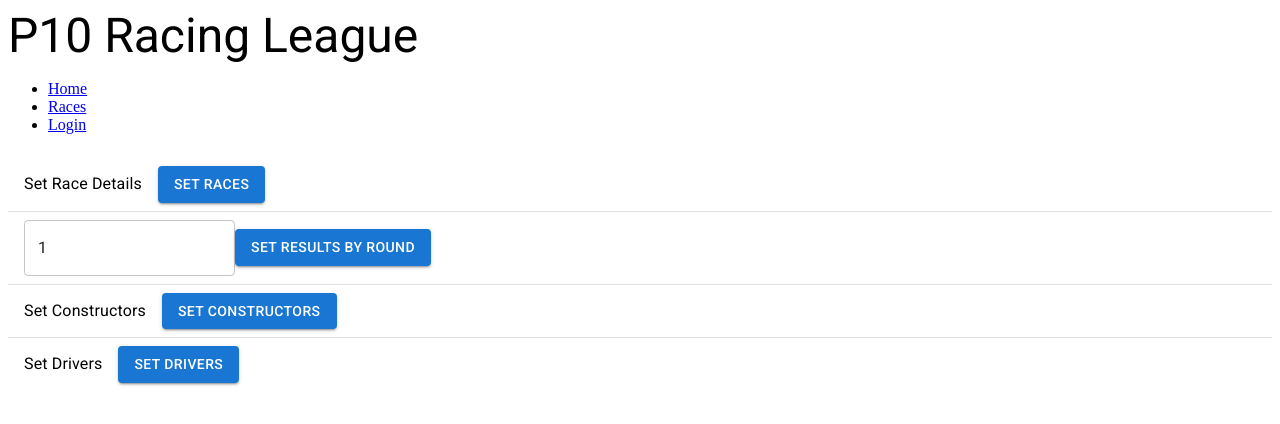
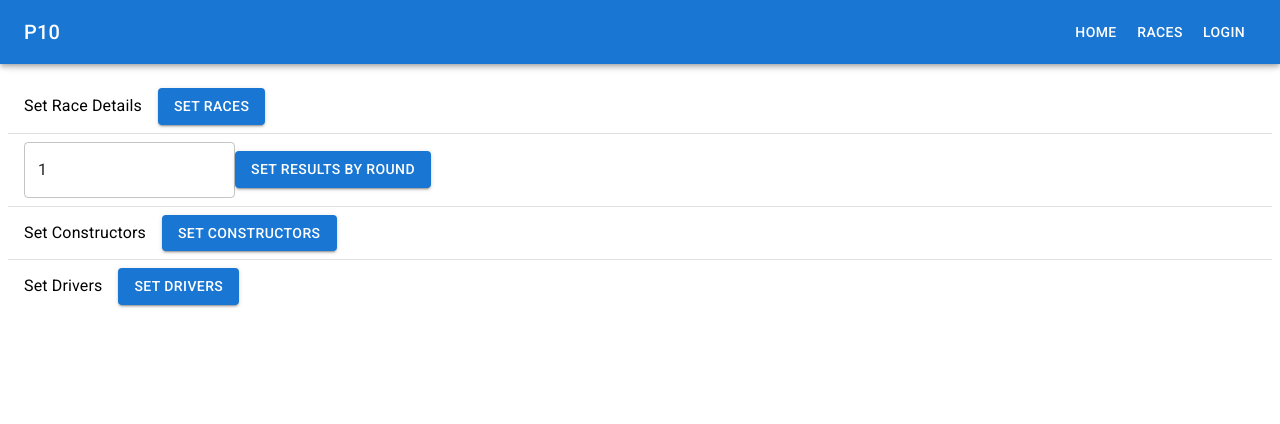
Before and after one commit to jky-dev/P10-Racing, a React app: page /admin in a window 1280 px wide. Shown: the top 424 px of the page. Built offline with nearby package versions, Linux system fonts and the light colour scheme.

Commit message:
redirect

```diff
--- a/package.json
+++ b/package.json
@@ -47,6 +47,7 @@
     "@emotion/react": "^11.10.6",
     "@emotion/styled": "^11.10.6",
     "@fontsource/roboto": "^4.5.8",
+    "@mui/icons-material": "^5.11.11",
     "@mui/material": "^5.11.12",
     "@supabase/supabase-js": "^2.10.0",
     "axios": "^1.3.4",
--- /dev/null
+++ b/src/components/home/Home.module.scss
@@ -0,0 +1,10 @@
+.container {
+  display: flex;
+  justify-content: center;
+  flex-direction: column;
+  width: 100%;
+}
+
+.layout {
+  width: 600px;
+}
--- a/src/components/home/Home.tsx
+++ b/src/components/home/Home.tsx
@@ -1,52 +1,16 @@
-import { Typography } from '@mui/material'
 import React from 'react'
-import { Link as BrowserLink, Outlet } from 'react-router-dom'
-import { useSupabaseContext } from '../../contexts/SupabaseContext'
+import { Outlet } from 'react-router-dom'
+import styles from './Home.module.scss'
+import Navigation from './navigation/Navigation'
 
 const Home: React.FC = () => {
-  const { user } = useSupabaseContext()
-
   return (
-    <>
-      <Typography variant="h3">P10 Racing League</Typography>
-      <div>
-        <nav>
-          <ul>
-            <li>
-              <BrowserLink to="/">Home</BrowserLink>
-            </li>
-            <li>
-              <BrowserLink to="/races">Races</BrowserLink>
-            </li>
-            {user && (
-              <>
-                <li>
-                  <BrowserLink to="/leagues">Leagues</BrowserLink>
-                </li>
-                <li>
-                  <BrowserLink to="/profile">My Profile</BrowserLink>
-                </li>
-              </>
-            )}
-            {user?.email === 'battlefield200@gmail.com' && (
-              <li>
-                <BrowserLink to="/admin">Admin</BrowserLink>
-              </li>
-            )}
-            {user ? (
-              <li>
-                <BrowserLink to="/logout">Logout</BrowserLink>
-              </li>
-            ) : (
-              <li>
-                <BrowserLink to="/login">Login</BrowserLink>
-              </li>
-            )}
-          </ul>
-        </nav>
+    <div className={styles.container}>
+      <Navigation />
+      <div style={{ marginTop: '4rem' }}>
+        <Outlet />
       </div>
-      <Outlet />
-    </>
+    </div>
   )
 }
 
--- /dev/null
+++ b/src/components/home/navigation/Navigation.tsx
@@ -0,0 +1,126 @@
+import MenuIcon from '@mui/icons-material/Menu'
+import {
+  AppBar,
+  Box,
+  Button,
+  Divider,
+  Drawer,
+  IconButton,
+  List,
+  ListItem,
+  ListItemButton,
+  ListItemText,
+  Toolbar,
+  Typography,
+} from '@mui/material'
+import React from 'react'
+import { useNavigate } from 'react-router-dom'
+import { useSupabaseContext } from '../../../contexts/SupabaseContext'
+
+const Navigation = () => {
+  const [open, setOpen] = React.useState(false)
+  const { user } = useSupabaseContext()
+  const [navItems, setNavItems] = React.useState<string[]>([])
+  const navigate = useNavigate()
+
+  const handleDrawerToggle = () => {
+    setOpen((prev) => !prev)
+  }
+
+  const drawer = (
+    <Box onClick={handleDrawerToggle} sx={{ textAlign: 'center', mb: 3 }}>
+      <Typography variant="h6" sx={{ my: 2 }}>
+        P10
+      </Typography>
+      <Divider />
+      <List>
+        {navItems.map((item) => (
+          <ListItem key={item} disablePadding>
+            <ListItemButton
+              sx={{ textAlign: 'center' }}
+              onClick={() => navigate('/' + navMap[item])}
+            >
+              <ListItemText primary={item} />
+            </ListItemButton>
+          </ListItem>
+        ))}
+      </List>
+    </Box>
+  )
+
+  const navMap: { [key: string]: string } = {
+    Home: '',
+    Races: 'races',
+    Leagues: 'leagues',
+    'My Profile': 'profile',
+    Admin: 'admin',
+    Login: 'login',
+    Logout: 'logout',
+  }
+
+  React.useEffect(() => {
+    const temp = ['Home', 'Races']
+    if (user) {
+      temp.push('Leagues', 'My Profile', 'Logout')
+
+      user.email === 'battlefield200@gmail.com' && temp.push('Admin')
+    } else {
+      temp.push('Login')
+    }
+
+    setNavItems(temp)
+  }, [user])
+
+  return (
+    <Box sx={{ display: 'flex' }}>
+      <AppBar component="nav">
+        <Toolbar>
+          <IconButton
+            color="inherit"
+            aria-label="open drawer"
+            edge="start"
+            onClick={handleDrawerToggle}
+            sx={{ mr: 2, display: { sm: 'none' } }}
+          >
+            <MenuIcon />
+          </IconButton>
+          <Typography
+            variant="h6"
+            component="div"
+            sx={{ flexGrow: 1, display: { xs: 'none', sm: 'block' } }}
+          >
+            P10
+          </Typography>
+          <Box sx={{ display: { xs: 'none', sm: 'block' } }}>
+            {navItems.map((item) => (
+              <Button
+                key={item}
+                sx={{ color: '#fff' }}
+                onClick={() => navigate('/' + navMap[item])}
+              >
+                {item}
+              </Button>
+            ))}
+          </Box>
+        </Toolbar>
+      </AppBar>
+      <Box component="nav" />
+      <Drawer
+        variant="temporary"
+        open={open}
+        onClose={handleDrawerToggle}
+        ModalProps={{
+          keepMounted: true, // Better open performance on mobile.
+        }}
+        sx={{
+          display: { xs: 'block', sm: 'none' },
+          '& .MuiDrawer-paper': { boxSizing: 'border-box', width: 240 },
+        }}
+      >
+        {drawer}
+      </Drawer>
+    </Box>
+  )
+}
+
+export default Navigation
--- a/src/components/login/Login.tsx
+++ b/src/components/login/Login.tsx
@@ -7,6 +7,9 @@ import { useSupabaseContext } from '../../contexts/SupabaseContext'
 const signIn = (client: SupabaseClient) => {
   client.auth.signInWithOAuth({
     provider: 'google',
+    options: {
+      redirectTo: window.location.origin,
+    },
   })
 }
 
```
Also changed, not shown: 1 other file (tests, documents, lock files or other folders).
